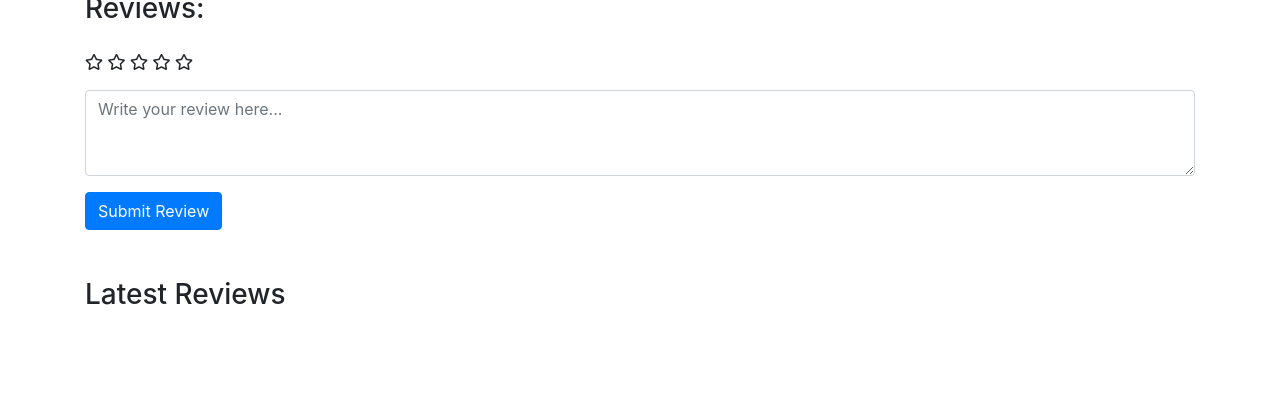
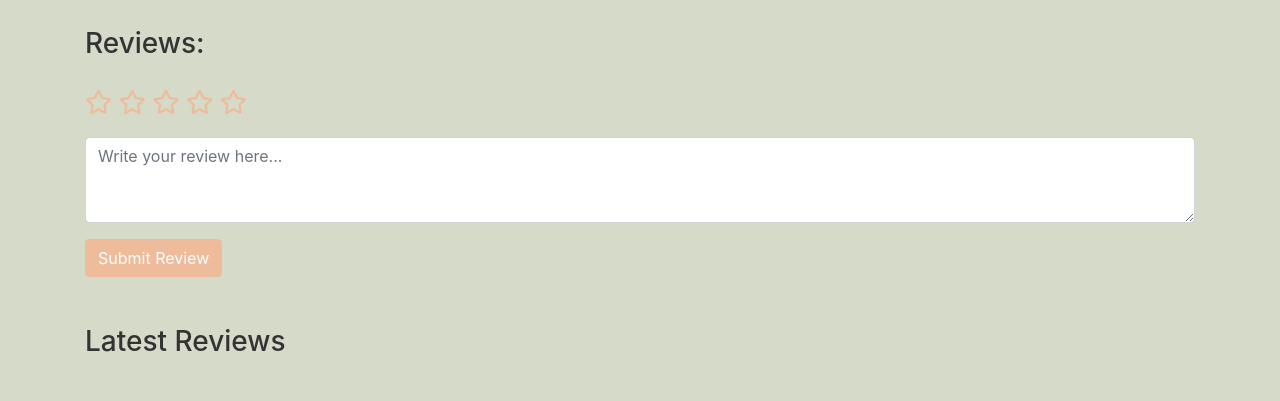
Before and after one commit to mustafataha5/New_Book_store, a Django app: template store_app/templates/show_book.html in a window 1280 px wide. Shown: the part 399-800 px from the top of the page. Run offline with Django 3.2, Linux system fonts and the light colour scheme; the template is opened without the code that fills it: values that come from a table or form of the project are taken from there, others are empty; data comes from the database, SQL or seed files in the repository; both versions use the stored data as it was after the commit; some libraries are stand-ins or nearby versions.

Commit message:
make The Book Show

```diff
--- a/store_app/static/css/index.css
+++ b/store_app/static/css/index.css
@@ -1,8 +1,3 @@
-body {
-    background-color: #D6DAC8;
-    font-family: Arial, sans-serif;
-}
-
 .login-container {
     max-width: 400px;
     margin: 100px auto;
@@ -33,6 +28,7 @@ body {
     border-color: #EFBC9B;
     border-radius: 5px;
     font-weight: bold;
+    margin-bottom: 10px;
 }
 
 .btn-custom:hover {
--- a/store_app/static/css/show_book.css
+++ b/store_app/static/css/show_book.css
@@ -1,52 +1,66 @@
 body {
+    background-color: #D6DAC8;
+    color: #333;
+}
+
+.card {
     background-color: #FBF3D5;
-    font-family: Arial, sans-serif;
+    border-color: transparent;
+    border-radius: 15px;
+    box-shadow: 0px 0px 10px rgba(0, 0, 0, 0.1);
 }
-.book-details {
-    margin-top: 50px;
-    background-color: #D6DAC8;
-    border-radius: 10px;
-    box-shadow: 0 0 10px rgba(0, 0, 0, 0.1);
-}
-.book-image {
-    border-top-left-radius: 10px;
-    border-bottom-left-radius: 10px;
-    max-height: 300px;
-    object-fit: cover;
-}
+
 .details {
     padding: 20px;
 }
-.details h5 {
-    color: #9CAFAA;
-    margin-bottom: 10px;
+
+.card-footer {
+    background-color: #FBF3D5; /* Updated background color */
+    border-top: none;
+    border-bottom-left-radius: 15px;
+    border-bottom-right-radius: 15px;
+    padding: 10px 20px;
 }
-.details p {
-    color: #9CAFAA;
-    margin-bottom: 5px;
+
+.star-rating {
+    color: #EFBC9B;
+    font-size: 24px;
+    margin-bottom: 20px;
 }
+
+.star {
+    cursor: pointer;
+}
+
+.star:hover, .star:hover ~ .star {
+    color: #EFBC9B;
+}
+
 .reviews {
     margin-top: 50px;
 }
+
 .reviews h3 {
-    color: #9CAFAA;
+    color: #333;
     margin-bottom: 20px;
 }
+
 .reviews ul {
-    list-style-type: none;
-    padding: 0;
+    list-style: none;
+    padding-left: 0;
 }
+
 .reviews li {
-    margin-bottom: 10px;
-    color: #666;
+    border-bottom: 1px solid #D6DAC8;
+    padding: 10px 0;
 }
-.star-rating .fa-star {
-    color: #EFBC9B;
-    font-size: 24px;
-    cursor: pointer;
-    transition: color 0.3s;
+
+.btn-primary {
+    background-color: #EFBC9B; /* Updated background color */
+    border-color: #EFBC9B; /* Updated border color */
 }
-.star-rating .fa-star:hover,
-.star-rating .fa-star.active {
-    color: #FFD700;
+
+.btn-primary:hover {
+    background-color: #E5A67D;
+    border-color: #E5A67D;
 }
--- a/store_app/templates/login.html
+++ b/store_app/templates/login.html
@@ -7,6 +7,11 @@
     <link rel="stylesheet" href="{% static 'css/index.css' %}">
     <title>Login Page</title>
     <link href="https://stackpath.bootstrapcdn.com/bootstrap/4.5.2/css/bootstrap.min.css" rel="stylesheet">
+    <style>
+        body {
+            background-color: #D6DAC8;
+        }
+    </style>
 </head>
 <body>
 
@@ -22,6 +27,7 @@
             <input type="password" class="form-control" id="password" placeholder="Password">
         </div>
         <button type="submit" class="btn btn-custom btn-block">Login</button>
+        <a href="#" class="btn btn-custom btn-block">Registration</a>
     </form>
 </div>
 
--- a/store_app/templates/show_book.html
+++ b/store_app/templates/show_book.html
@@ -9,8 +9,8 @@
     <!-- Font Awesome CSS -->
     <link href="https://cdnjs.cloudflare.com/ajax/libs/font-awesome/5.15.4/css/all.min.css" rel="stylesheet">
     <!-- Custom CSS -->
-    {%load static%}
-    <link rel="stylesheet" href="static 'css/show_book.css'">
+    {% load static %}
+    <link rel="stylesheet" href="{% static 'css/show_book.css' %}">
 </head>
 <body>
     <!-- Main content -->
@@ -31,7 +31,7 @@
                                 <p class="card-text"><strong>Description:</strong> {{ book.description }}</p>
                             </div>
                             <div class="card-footer">
-                                <small><em>Created at:</em> {{ book.created_at }}</small><br>
+                                <small><em style="background-color: #FBF3D5; padding: 2px 5px; border-radius: 3px;">Created at:</em> {{ book.created_at }}</small><br>
                                 <small><em>Updated at:</em> {{ book.updated_at }}</small>
                             </div>
                         </div>
--- a/store_app/urls.py
+++ b/store_app/urls.py
@@ -12,5 +12,6 @@ urlpatterns = [
     path('logout',views.logout),
     path('check_login',views.check_login),
     path('create_user',views.create_user),
+    path('book/<int:bookID>',views.show_book)
 
 ]
```
Also changed, not shown: store_app/views.py (+4 -3 lines), db.sqlite3.
